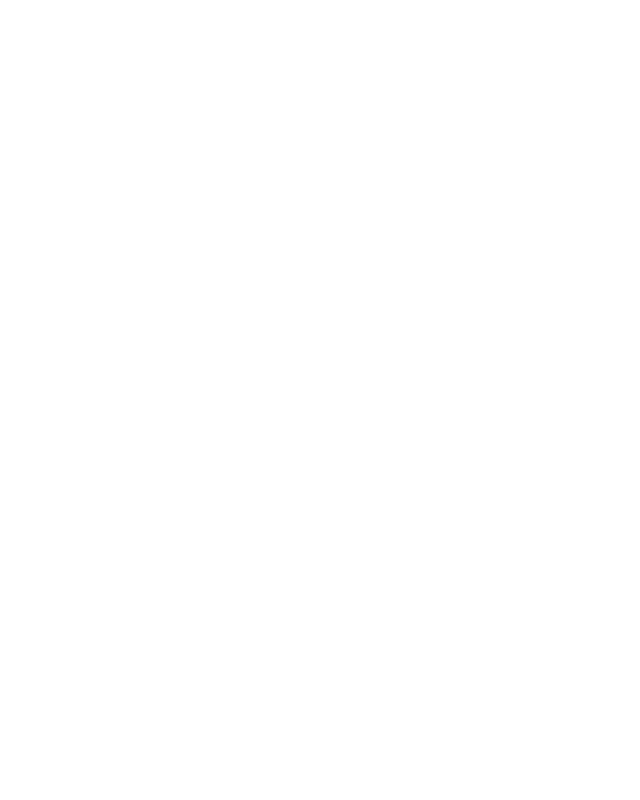
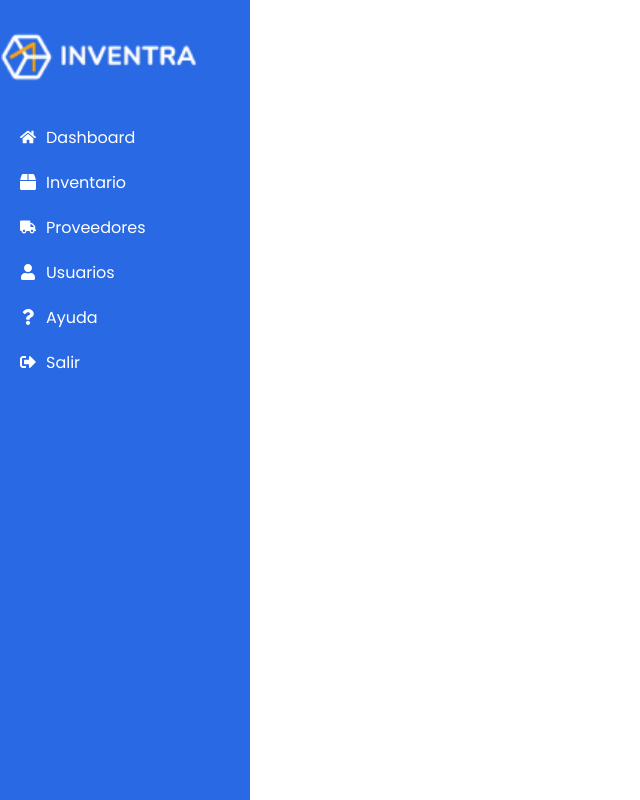
Before and after one commit to cereceda1991/inventra, a React (Vite) app: page /dashboard in a window 1280 px wide. Before the commit this address had no page. Shown: the whole page, without its empty margins (0-640 px from the left). Built offline with nearby package versions, Linux system fonts and the light colour scheme.

Commit message:
feat: add component sidebar

```diff
--- a/src/App.jsx
+++ b/src/App.jsx
@@ -4,16 +4,19 @@
 import Home from './pages/Home/Home'
 import Login from './pages/Login/Login';
 import Register from './pages/Register/Register';
+import Dashboard from './pages/Dashboard/Dashboard';
 
 function App() {
 
   return (
     <main>
       <Routes>
-            <Route path="/" element={<Home />} />
-            <Route path="/Login" element={<Login />} />
-            <Route path="/Register" element={<Register />} />
-          </Routes>
+        <Route path="/" element={<Home />} />
+        <Route path="/login" element={<Login />} />
+        <Route path="/register" element={<Register />} />
+        <Route path="/dashboard" element={<Dashboard />} />
+
+      </Routes>
     </main>
   )
 }
--- /dev/null
+++ b/src/components/Sidebar/Sidebar.css
@@ -0,0 +1,76 @@
+.sidebar {
+    background-color: #2969E3;
+    color: #ffffff;
+    width: 250px;
+    height: 100vh;
+    padding-top: 20px;
+    position: fixed;
+    top: 0;
+    left: -250px;
+    transition: left 0.3s;
+    z-index: 1000;
+}
+
+.sidebar.open {
+    left: 0;
+}
+
+.sidebar__toggle {
+    display: flex;
+    position: absolute;
+    top: 20px;
+    left: 20px;
+    background-color: transparent;
+    border: none;
+    cursor: pointer;
+    z-index: 1001;
+    color: #ffffff;
+    background-color: #003EBB;
+}
+
+.sidebar__toggle .bar {
+    width: 25px;
+    height: 3px;
+    margin: 3px 0;
+    transition: background-color 0.3s;
+}
+
+.sidebar__toggle.open .bar {
+    background-color: #003EBB;
+}
+
+.sidebar__logo {
+    text-align: center;
+    margin-bottom: 20px;
+}
+
+.sidebar__logo img {
+    max-width: 80%;
+}
+
+.sidebar__link {
+    display: flex;
+    align-items: center;
+    padding: 10px 20px;
+    color: #ffffff;
+    text-decoration: none;
+    transition: background-color 0.3s;
+}
+
+.sidebar__link:hover {
+    background-color: #003EBB;
+}
+
+.sidebar__icon {
+    margin-right: 10px;
+}
+
+@media (min-width: 769px) {
+    .sidebar {
+        left: 0;
+    }
+
+    .sidebar__toggle {
+        display: none;
+    }
+}
--- /dev/null
+++ b/src/components/Sidebar/Sidebar.jsx
@@ -0,0 +1,54 @@
+import { useState } from "react";
+import { FaHome, FaBox, FaTruck, FaUser, FaQuestion, FaSignOutAlt, FaBars } from "react-icons/fa";
+import { Link } from "react-router-dom";
+import "./Sidebar.css";
+import logo from '../../assets/logo-blanco-inventra.webp'
+
+const Sidebar = () => {
+    const [sidebarOpen, setSidebarOpen] = useState(false);
+
+    const handleToggleSidebar = () => {
+        setSidebarOpen(!sidebarOpen);
+    };
+
+    return (<>
+        <button className="sidebar__toggle" onClick={handleToggleSidebar}>
+            <FaBars />
+        </button>
+        <div className={`sidebar ${sidebarOpen ? "open" : ""}`}>
+            <Link to='/'>
+                <div className="sidebar__logo">
+                    <img src={logo} alt="Logo" />
+
+                </div>
+            </Link>
+            <Link to="/dashboard" className="sidebar__link">
+                <FaHome className="sidebar__icon" />
+                Dashboard
+            </Link>
+            <Link to="/inventario" className="sidebar__link">
+                <FaBox className="sidebar__icon" />
+                Inventario
+            </Link>
+            <Link to="/proveedores" className="sidebar__link">
+                <FaTruck className="sidebar__icon" />
+                Proveedores
+            </Link>
+            <Link to="/usuarios" className="sidebar__link">
+                <FaUser className="sidebar__icon" />
+                Usuarios
+            </Link>
+            <Link to="/ayuda" className="sidebar__link">
+                <FaQuestion className="sidebar__icon" />
+                Ayuda
+            </Link>
+            <Link to="/salir" className="sidebar__link">
+                <FaSignOutAlt className="sidebar__icon" />
+                Salir
+            </Link>
+        </div>
+    </>
+    );
+};
+
+export default Sidebar;
--- /dev/null
+++ b/src/pages/Dashboard/Dashboard.jsx
@@ -0,0 +1,11 @@
+import Sidebar from "../../components/Sidebar/Sidebar"
+
+const Dashboard = () => {
+    return (
+        <div>
+            <Sidebar />
+        </div>
+    )
+}
+
+export default Dashboard
```
Also changed, not shown: src/assets/logo-azul-inventra-042.png (deleted), src/assets/logo-blanco-inventra.webp (added).
